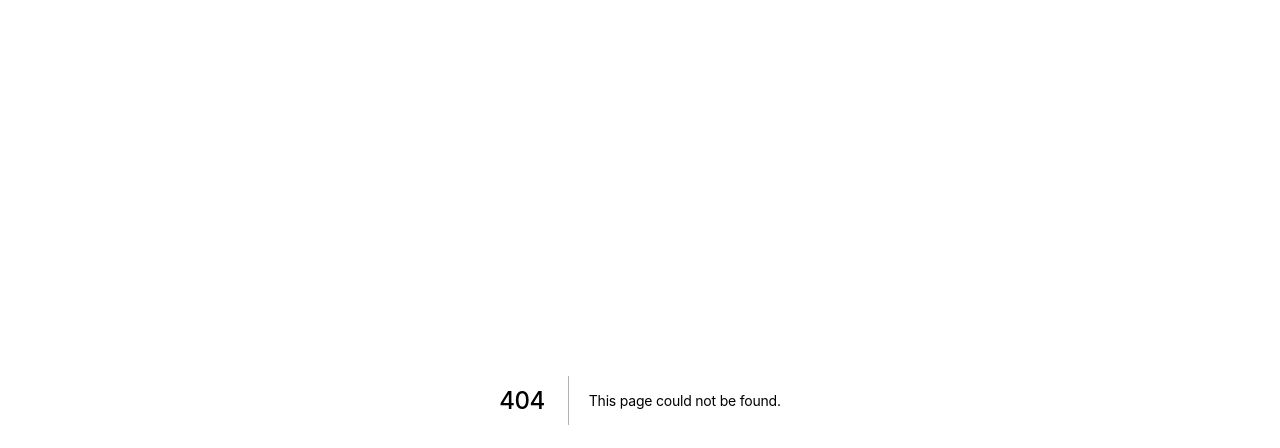
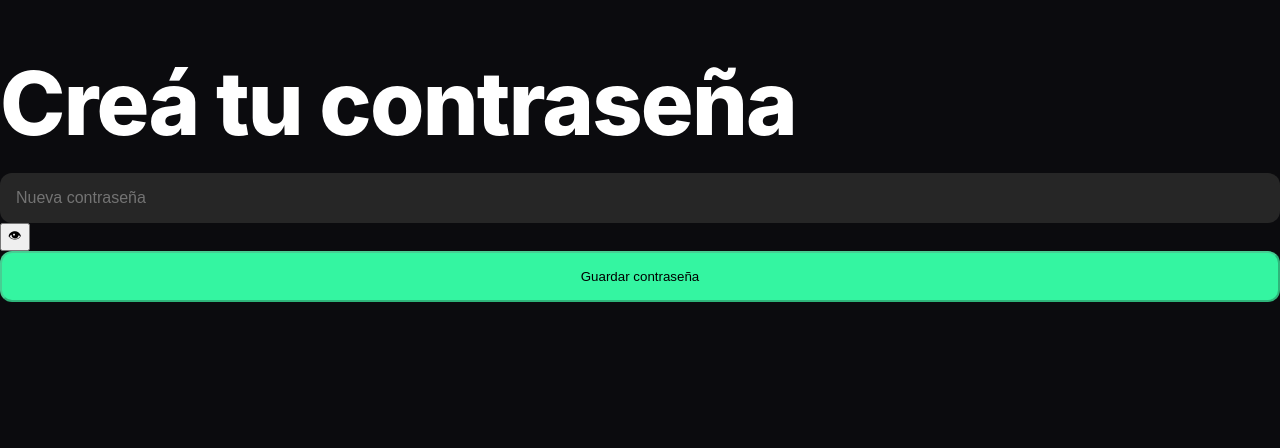
Before and after one commit to rentverlo-dotcom/verlo, a Next.js app: page /set-password in a window 1280 px wide. Before the commit this address had no page. Shown: the top 448 px of the page. Built offline with nearby package versions, Linux system fonts and the light colour scheme.

Commit message:
Create page.tsx

```diff
--- /dev/null
+++ b/app/set-password/page.tsx
@@ -0,0 +1,55 @@
+'use client'
+
+import { useState } from 'react'
+import { supabase } from '@/lib/supabase/client'
+
+export default function SetPasswordPage() {
+  const [password, setPassword] = useState('')
+  const [show, setShow] = useState(false)
+  const [loading, setLoading] = useState(false)
+
+  async function handleSave() {
+    setLoading(true)
+
+    await supabase.auth.updateUser({
+      password,
+      data: { has_password: true },
+    })
+
+    setLoading(false)
+    window.location.href = '/propietario/publicar'
+  }
+
+  return (
+    <div className="max-w-md mx-auto mt-32 space-y-4">
+      <h1 className="text-xl text-white font-semibold">
+        Creá tu contraseña
+      </h1>
+
+      <div className="relative">
+        <input
+          type={show ? 'text' : 'password'}
+          value={password}
+          onChange={e => setPassword(e.target.value)}
+          placeholder="Nueva contraseña"
+          className="input pr-10"
+        />
+        <button
+          type="button"
+          onClick={() => setShow(!show)}
+          className="absolute right-3 top-1/2 -translate-y-1/2 text-sm text-neutral-400"
+        >
+          👁
+        </button>
+      </div>
+
+      <button
+        onClick={handleSave}
+        disabled={!password || loading}
+        className="button-primary w-full"
+      >
+        Guardar contraseña
+      </button>
+    </div>
+  )
+}
```
